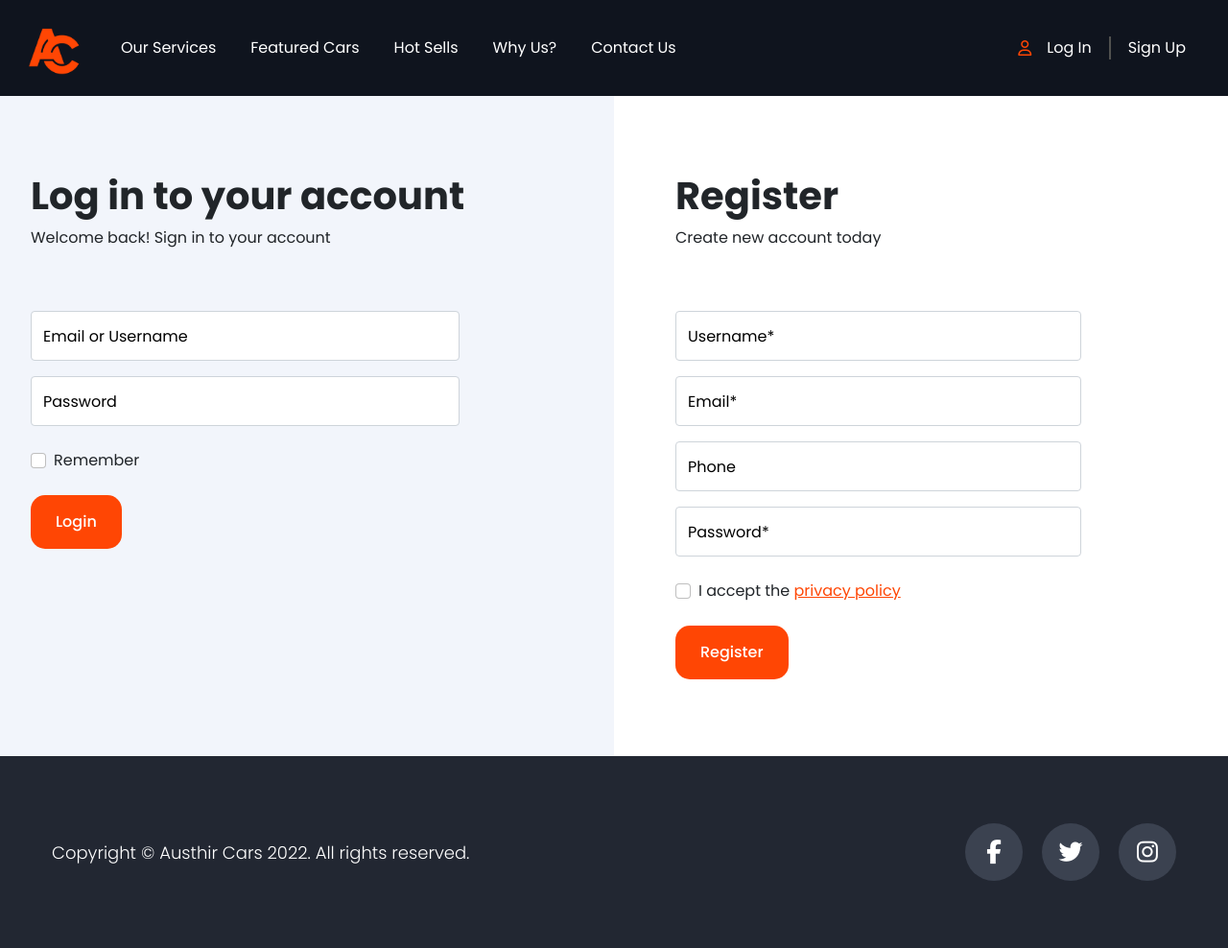
After one commit to salehshakib/austhir-cars-website, a PHP site: page /login-register.html in a window 1280 px wide. The commit adds this page. Shown: the whole page at 96% size. Run offline with PHP 8.4, Linux system fonts and the light colour scheme; some libraries are stand-ins or nearby versions.

Commit message:
login-registration done

```diff
--- /dev/null
+++ b/css/add-listing.css
@@ -0,0 +1,6 @@
+/* utilities import */
+@import url("universal-stylesheet.css");
+
+/*-----------------------------
+        Utilities
+------------------------------*/
--- /dev/null
+++ b/css/car-description.css
@@ -0,0 +1,6 @@
+/* utilities import */
+@import url("universal-stylesheet.css");
+
+/*-----------------------------
+        Utilities
+------------------------------*/
--- /dev/null
+++ b/css/login-register.css
@@ -0,0 +1,118 @@
+/* utilities import */
+@import url("universal-stylesheet.css");
+
+/*-----------------------------
+        Utilities
+------------------------------*/
+@media (min-width: 1700px){
+        .content#left{
+                padding-left: 20rem;
+        }
+        .content#right{
+                padding-left: 10rem;
+        }
+}
+@media (max-width: 1700px){
+        .content#left{
+                padding-left: 16rem;
+        }
+        .content#right{
+                padding-left: 8rem;
+        }
+}
+@media (max-width: 1500px){
+        .content#left{
+                padding-left: 10rem;
+        }
+        .content#right{
+                padding-left: 5rem;
+        }
+}
+@media (max-width: 1300px){
+        .content#left{
+                padding-left: 2rem;
+        }
+        .content#right{
+                padding-left: 4rem;
+        }
+}
+@media (max-width: 1200px){
+        .content#right{
+                padding-left: 2rem;
+        }
+}
+@media (max-width: 767px){
+        .login-register{
+                text-align: center;
+        }
+        .inputbox{
+                margin: 0 auto;
+        }
+        .form-check{
+                position: absolute;
+                transform: translateX(5em);
+        }
+        .btn{
+                margin-top: 3em;
+        }
+}
+@media (max-width: 520px){
+        .form-check{
+                transform: translateX(3.5em);
+        }
+}
+@media (max-width: 350px){
+        .form-check#remember{
+                transform: translateX(2.25em);
+        }
+        .form-check{
+                transform: translateX(0em);
+        }
+}
+.content{
+        padding-top: 5rem;
+        padding-bottom: 5em;
+}
+.content#left{
+        background-color: #f2f5fb;
+}
+.content#right{
+        background-color: white;
+}
+.form{
+        padding-top: 3em;
+}
+.inputbox{
+        width: 75%;
+        height: 3.25em;
+}
+.inputbox::placeholder{
+        color: black;
+}
+.inputbox:focus{
+        box-shadow: rgba(0, 0, 0, 0.15) 1.95px 1.95px 2.6px;
+        border-color: rgba(255, 255, 255, 0.15);
+}
+.check{
+        box-shadow: none;
+        cursor: pointer;
+}
+.check:focus{
+        box-shadow: none;
+        border-color: #c3c3c3;
+}
+.check:checked{
+        background-color: var(--austhir-orange);
+        box-shadow: none;
+        border-color: rgba(255, 255, 255, 0.15);
+}
+#privacy-text{
+        text-decoration: underline;
+        color: var(--austhir-orange);
+}
+.checktext{
+        cursor: pointer;
+}
+.btn:focus{
+        box-shadow: none;
+}
--- a/css/universal-stylesheet.css
+++ b/css/universal-stylesheet.css
@@ -16,6 +16,10 @@
   --austhir-title-color: #222732;
   --austhir-card-body-color: #222732;
   --austhir-card-footer-text-color: #99a1b2;
+  --austhir-login-bg-color: #f2f5fb;
+}
+html{
+  scroll-behavior: smooth;
 }
 
 body {
--- /dev/null
+++ b/login-register.html
@@ -0,0 +1,182 @@
+<!DOCTYPE html>
+<html lang="en">
+
+<head>
+    <meta charset="UTF-8">
+    <meta http-equiv="X-UA-Compatible" content="IE=edge">
+    <meta name="viewport" content="width=device-width, initial-scale=1.0">
+    <title>AUSTHIR CARS | LOGIN-REGISTRATION</title>
+    <!-- bootstrap stylesheet -->
+    <link href="https://cdn.jsdelivr.net/npm/bootstrap@5.1.3/dist/css/bootstrap.min.css" rel="stylesheet"
+        integrity="sha384-1BmE4kWBq78iYhFldvKuhfTAU6auU8tT94WrHftjDbrCEXSU1oBoqyl2QvZ6jIW3" crossorigin="anonymous" />
+
+    <!-- custom stylesheet -->
+    <link rel="stylesheet" href="css/login-register.css" />
+
+    <!-- fontawesome kit -->
+    <script src="https://kit.fontawesome.com/d1dbecc215.js" crossorigin="anonymous"></script>
+</head>
+
+<body>
+    <!-- header start -->
+    <header>
+        <!-- navbar -->
+        <nav id="austhir-nav" class="navbar navbar-expand-lg py-0">
+            <div id="nav-bar" class="container-fluid">
+                <a class="navbar-brand austhir-nav-link" href="index.html">
+                    <img src="images/logo.png" alt="" width="90" height="90"
+                        class="d-inline-block align-text-top" /></a>
+                <button id="nav-hamburger-button" class="navbar-toggler" type="button" data-bs-toggle="collapse"
+                    data-bs-target="#navbarSupportedContent" aria-controls="navbarSupportedContent"
+                    aria-expanded="false" aria-label="Toggle navigation">
+                    <svg width="36" height="36" viewBox="0 0 36 36" fill="none" xmlns="http://www.w3.org/2000/svg">
+                        <path
+                            d="M6 19.5C6.82843 19.5 7.5 18.8284 7.5 18C7.5 17.1716 6.82843 16.5 6 16.5C5.17157 16.5 4.5 17.1716 4.5 18C4.5 18.8284 5.17157 19.5 6 19.5Z"
+                            fill="#FF4604" />
+                        <path
+                            d="M30.09 16.5H11.91C11.1313 16.5 10.5 17.1313 10.5 17.91V18.09C10.5 18.8687 11.1313 19.5 11.91 19.5H30.09C30.8687 19.5 31.5 18.8687 31.5 18.09V17.91C31.5 17.1313 30.8687 16.5 30.09 16.5Z"
+                            fill="#FF4604" />
+                        <path
+                            d="M30.09 24H5.91C5.13128 24 4.5 24.6313 4.5 25.41V25.59C4.5 26.3687 5.13128 27 5.91 27H30.09C30.8687 27 31.5 26.3687 31.5 25.59V25.41C31.5 24.6313 30.8687 24 30.09 24Z"
+                            fill="#FF4604" />
+                        <path
+                            d="M30.09 9H5.91C5.13128 9 4.5 9.63128 4.5 10.41V10.59C4.5 11.3687 5.13128 12 5.91 12H30.09C30.8687 12 31.5 11.3687 31.5 10.59V10.41C31.5 9.63128 30.8687 9 30.09 9Z"
+                            fill="#FF4604" />
+                    </svg>
+                </button>
+                <div class="collapse navbar-collapse" id="navbarSupportedContent">
+                    <div id="nav-items-container"
+                        class="d-flex flex-column align-items-center flex-lg-row justify-content-between w-100">
+                        <ul class="navbar-nav mb-2 mb-lg-0">
+                            <li class="nav-item austhir-nav-item">
+                                <a class="nav-link austhir-nav-link" aria-current="page"
+                                    href="index.html#our-services">Our Services</a>
+                            </li>
+                            <li class="nav-item austhir-nav-item">
+                                <a class="nav-link austhir-nav-link active" href="index.html#featured-car">Featured
+                                    Cars</a>
+                            </li>
+                            <li class="nav-item austhir-nav-item">
+                                <a class="nav-link austhir-nav-link" href="index.html#hot-sells">Hot Sells</a>
+                            </li>
+                            <li class="nav-item austhir-nav-item">
+                                <a class="nav-link austhir-nav-link" href="index.html#why_us">Why Us?</a>
+                            </li>
+                            <li class="nav-item austhir-nav-item">
+                                <a class="nav-link austhir-nav-link" href="index.html#contact_us">Contact Us</a>
+                            </li>
+                        </ul>
+
+                        <ul class="navbar-nav me-0 me-lg-4 mb-2 mb-lg-0">
+                            <li class="nav-item log-sign-nav-item d-flex align-items-center">
+                                <i class="d-none d-lg-block far fa-user me-2"></i>
+                                <a class="nav-link austhir-nav-link" href="#">Log In</a>
+                            </li>
+                            <li class="nav-item log-sign-nav-item">
+                                <a class="nav-link austhir-nav-link" href="#">Sign Up</a>
+                            </li>
+                        </ul>
+                    </div>
+                </div>
+            </div>
+        </nav>
+    </header>
+    <!-- header end -->
+
+    <main>
+        <div class="login-register">
+            <div class="row">
+                <!-- login -->
+                <div class="content col-md-6" id="left">
+                    <div class="text">
+                        <h1>
+                            <b>
+                                Log in to your account
+                            </b>
+                        </h1>
+                        <p>
+                            Welcome back! Sign in to your account
+                        </p>
+                    </div>
+                    <div class="form">
+                        <form>
+                            <div class="mb-3">
+                              <input type="email" class="form-control inputbox" id="exampleInputEmail" placeholder="Email or Username">
+                            </div>
+                            <div class="mb-4">
+                              <input type="password" class="form-control inputbox" id="exampleInputPassword" placeholder="Password">
+                            </div>
+                            <div class="mb-4 form-check" id="remember">
+                                <input type="checkbox" class="form-check-input check" id="exampleCheck">
+                                <label class="form-check-label checktext" for="exampleCheck">Remember</label>
+                            </div>
+                            <button type="submit" class="btn austhir-btn">Login</button>
+                        </form>
+                    </div>
+                </div>
+                <!-- login end -->
+
+                <!-- registration -->
+                <div class="content col-md-6" id="right">
+                    <div class="text">
+                        <h1>
+                            <b>
+                                Register
+                            </b>
+                        </h1>
+                        <p>
+                            Create new account today
+                        </p>
+                    </div>
+                    <div class="form">
+                        <form>
+                            <div class="mb-3">
+                                <input type="text" class="form-control inputbox" id="exampleInputName1" placeholder="Username*" required>
+                            </div>
+                            <div class="mb-3">
+                              <input type="email" class="form-control inputbox" id="exampleInputEmail1" placeholder="Email*" required>
+                            </div>
+                            <div class="mb-3">
+                                <input type="tel" class="form-control inputbox" id="exampleInputPhone1" placeholder="Phone">
+                            </div>
+                            <div class="mb-4">
+                              <input type="password" class="form-control inputbox" id="exampleInputPassword1" placeholder="Password*" required>
+                            </div>
+                            <div class="mb-4 form-check">
+                                <input type="checkbox" class="form-check-input check" id="exampleCheck1" required>
+                                <label class="form-check-label checktext" for="exampleCheck1">I accept the <a href="#" id="privacy-text">privacy policy</a></label>
+                            </div>
+                            <button type="submit" class="btn austhir-btn">Register</button>
+                        </form>
+                    </div>
+                </div>
+                <!-- registration end -->
+            </div>
+        </div>
+    </main>
+
+    <!-- footer -->
+    <footer>
+        <div class="container-fluid h-100 d-flex align-items-center">
+            <div class="row row-cols-1 row-cols-md-2 w-100 d-flex justify-content-between align-items-center">
+                <div class="copyright-text text-center text-md-start">
+                    <p>Copyright © Austhir Cars 2022. All rights reserved.</p>
+                </div>
+
+                <div class="social-links d-flex justify-content-center justify-content-md-end">
+                    <a class="social-link" href="#"><i class="fab fa-facebook-f"></i></a>
+                    <a class="social-link" href="#"><i class="fab fa-twitter"></i></a>
+                    <a class="social-link" href="#"><i class="fab fa-instagram"></i></a>
+                </div>
+            </div>
+        </div>
+    </footer>
+
+    <!-- bootstrap js -->
+    <script src="https://cdn.jsdelivr.net/npm/bootstrap@5.1.3/dist/js/bootstrap.bundle.min.js"
+        integrity="sha384-ka7Sk0Gln4gmtz2MlQnikT1wXgYsOg+OMhuP+IlRH9sENBO0LRn5q+8nbTov4+1p"
+        crossorigin="anonymous"></script>
+    <script src="js/header.js"></script>
+</body>
+
+</html>
```
Also changed, not shown: add-listing.html (added, +116 -0 lines), car-description.html (added, +116 -0 lines).
